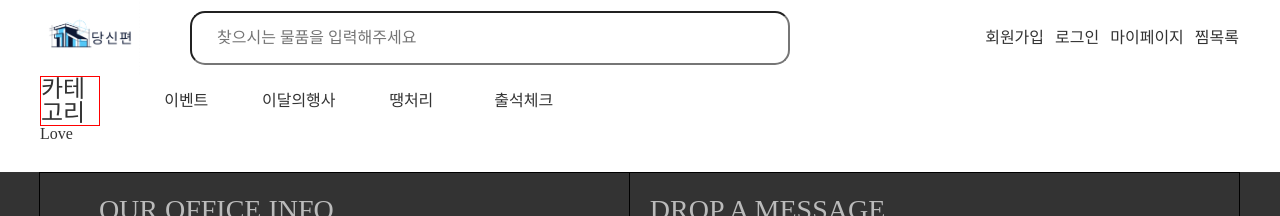
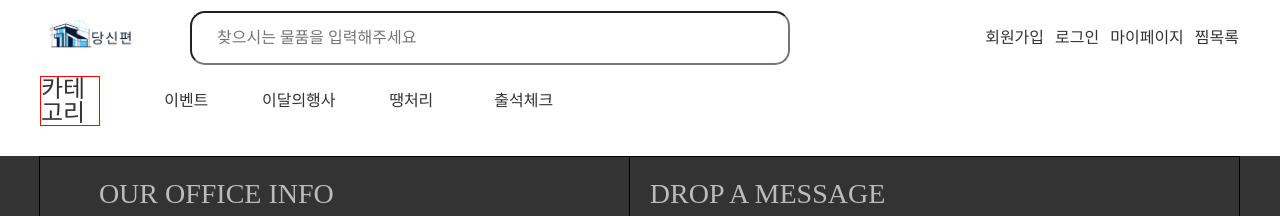
Before and after one commit to taengK/FairyTeam, a React (Create React App) app in the folder react-fairy/: page /Love in a window 1280 px wide. Shown: the top 216 px of the page. Built offline with nearby package versions, Linux system fonts and the light colour scheme.

Commit message:
박충희 _ 학원끝나고

```diff
--- a/react-fairy/package.json
+++ b/react-fairy/package.json
@@ -3,6 +3,7 @@
   "version": "0.1.0",
   "private": true,
   "dependencies": {
+    "@hellojh/react-kakao-map": "^0.1.1",
     "@testing-library/jest-dom": "^5.16.5",
     "@testing-library/react": "^13.4.0",
     "@testing-library/user-event": "^13.5.0",
--- a/react-fairy/public/index.html
+++ b/react-fairy/public/index.html
@@ -9,6 +9,7 @@
       name="description"
       content="Web site created using create-react-app"
     />
+
     <link rel="apple-touch-icon" href="%PUBLIC_URL%/logo192.png" />
     <!--
       manifest.json provides metadata used when your web app is installed on a
--- a/react-fairy/src/App.js
+++ b/react-fairy/src/App.js
@@ -15,6 +15,8 @@ import './css/NavList.css'
 import './css/Main.css'
 import './css/Footer.css'
 import './css/Login.css'
+
+
 
 
 
--- a/react-fairy/src/page/Love.jsx
+++ b/react-fairy/src/page/Love.jsx
@@ -1,9 +1,11 @@
 import React from 'react'
 
 const Love = () => {
+
+
   return (
     <div>
-      Love
+
     </div>
   )
 }
```
Also changed, not shown: react-fairy/src/App.css (line endings or trailing spaces), 1 other file (tests, documents, lock files or other folders).
